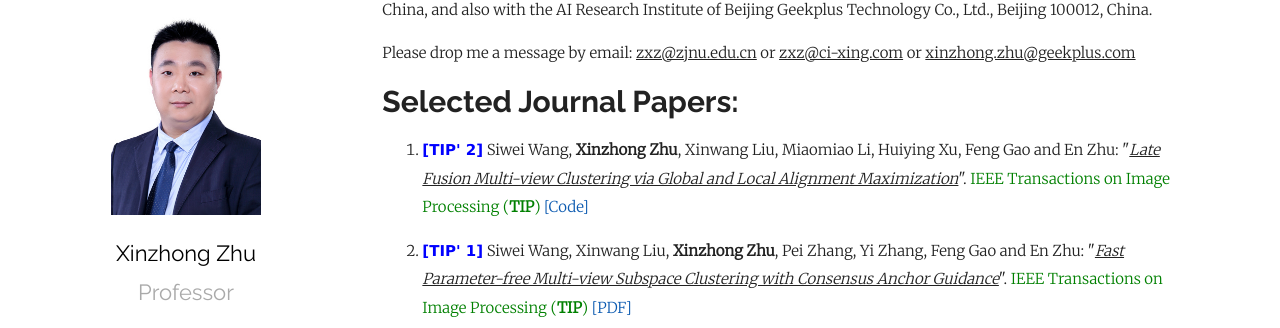
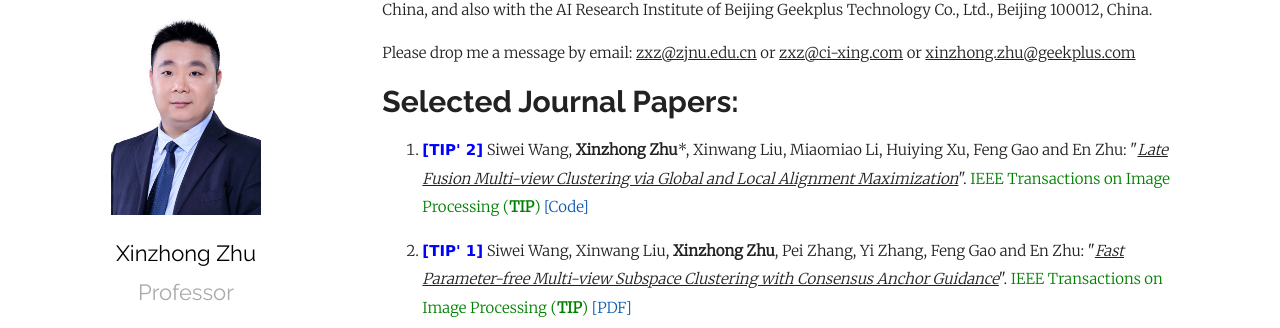
Before and after one commit to xinzhongzhu/xinzhongzhu.github.io, a Jekyll site: the page built from index.md, in a window 1280 px wide and 900 px high. Shown: the part 185-513 px from the top of the window. Built offline with Jekyll 4.4.1, drawn with Linux system fonts in a browser that asks for light colours; our own code applies the rules of GitHub Pages for plain Markdown files.

Commit message:
Update index.md

```diff
--- a/index.md
+++ b/index.md
@@ -15,7 +15,7 @@ Please drop me a message by email: <u>zxz@zjnu.edu.cn</u> or <u>zxz@ci-xing.com<
 
 <ol>
 
-<p style="margin-top: 8px;"><li><font face="verdana" color="blue"><b>[TIP' 2]</b></font>  Siwei Wang, <b>Xinzhong Zhu</b>, Xinwang Liu, Miaomiao Li, Huiying Xu, Feng Gao and En Zhu: "<i><u>Late Fusion Multi-view Clustering via Global and Local Alignment Maximization</u></i>". <font color="green">IEEE Transactions on Image Processing (<b>TIP</b>)</font> <a href = "https://github.com/wangsiwei2010/localized-latefusionalignment">[Code]</a></li></p>
+<p style="margin-top: 8px;"><li><font face="verdana" color="blue"><b>[TIP' 2]</b></font>  Siwei Wang, <b>Xinzhong Zhu</b>*, Xinwang Liu, Miaomiao Li, Huiying Xu, Feng Gao and En Zhu: "<i><u>Late Fusion Multi-view Clustering via Global and Local Alignment Maximization</u></i>". <font color="green">IEEE Transactions on Image Processing (<b>TIP</b>)</font> <a href = "https://github.com/wangsiwei2010/localized-latefusionalignment">[Code]</a></li></p>
 
 <p style="margin-top: 8px;"><li><font face="verdana" color="blue"><b>[TIP' 1]</b></font> Siwei Wang, Xinwang Liu, <b>Xinzhong Zhu</b>, Pei Zhang, Yi Zhang, Feng Gao and En Zhu: "<i><u>Fast Parameter-free Multi-view Subspace Clustering with Consensus Anchor Guidance</u></i>". <font color="green">IEEE Transactions on Image Processing (<b>TIP</b>)</font> <a href = "https://github.com/xinwangliu/xinwangliu.github.io/blob/main/document/TIP1.pdf">[PDF]</a></li></p>
 
```
